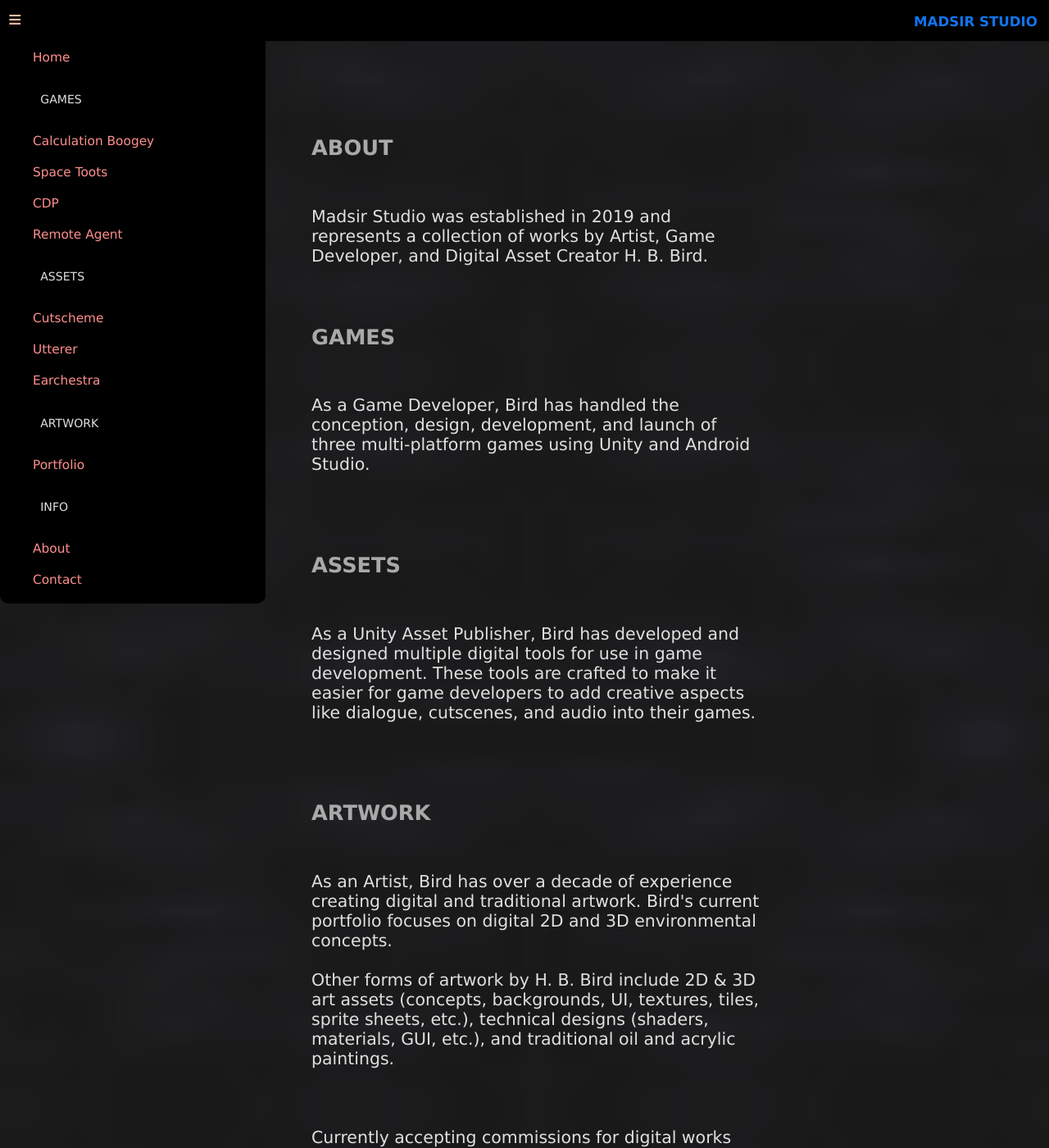
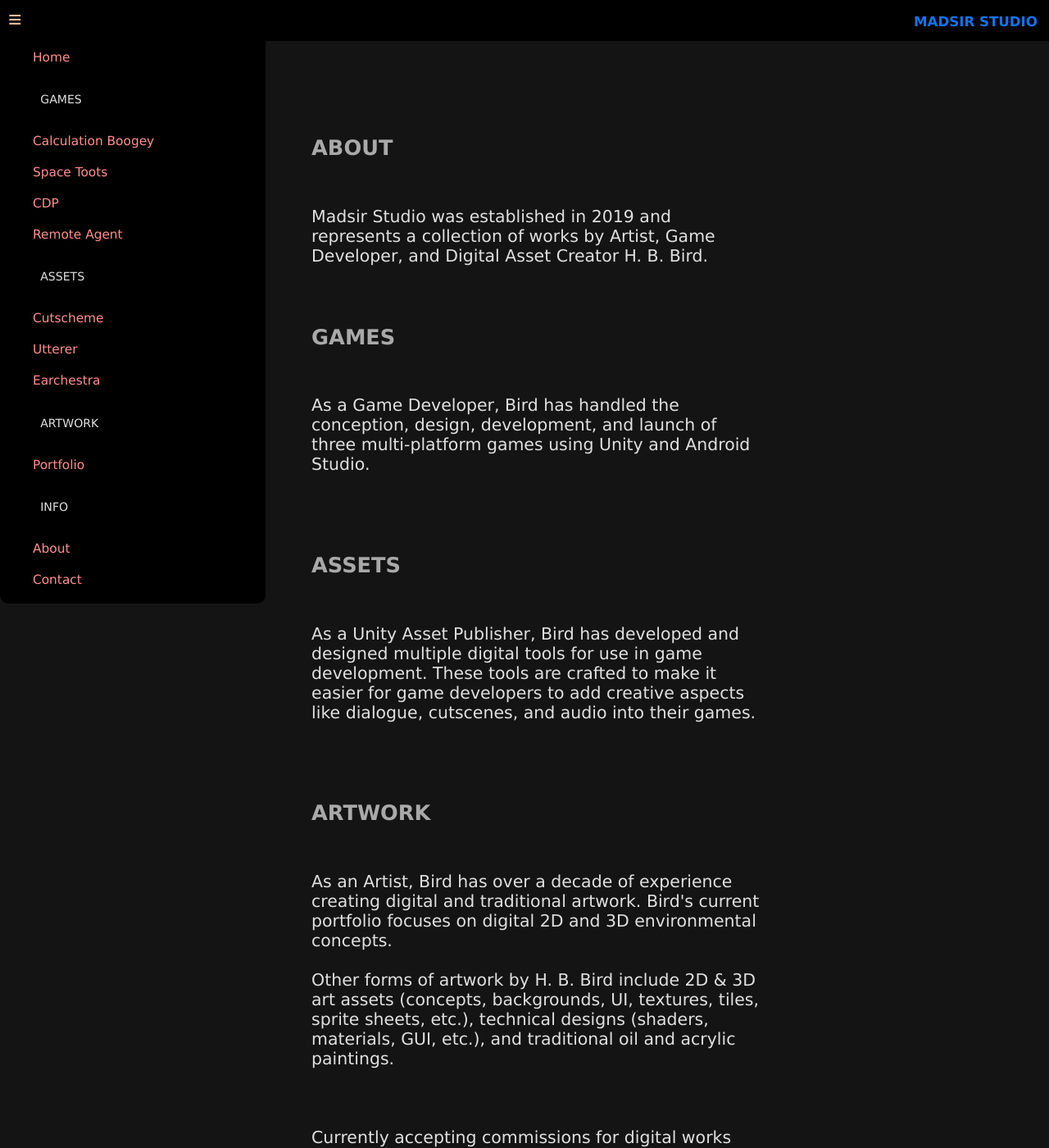
Before and after one commit to Madsir/madsirstudio.github.io, a Jekyll site: the page built from about/index.html, in a window 1280 px wide and 1400 px high. Shown: the whole window at 82% size. Built offline with Jekyll 4.4.1, drawn with Linux system fonts in a browser that asks for light colours.

Commit message:
Update index.html

```diff
--- a/about/index.html
+++ b/about/index.html
@@ -9,7 +9,8 @@
 </head>
 <style>
 body {
-  background-image: url("/Assets/tough.png")
+  background-image: none;
+  background-color: #141414;
 }
 .main {
   margin-left: 2.5%;
```
